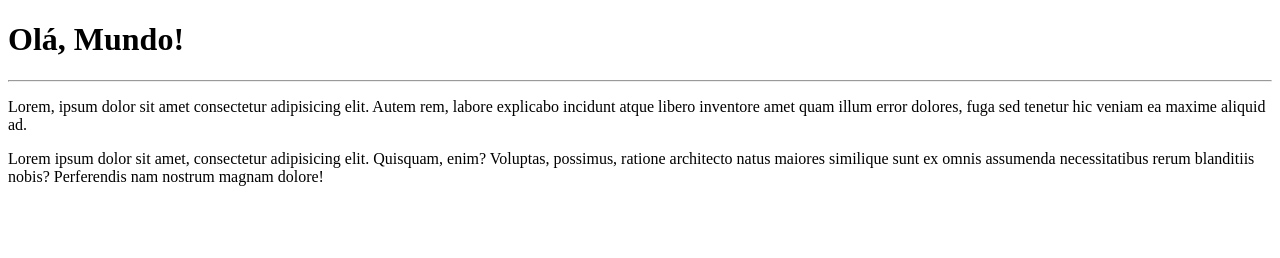
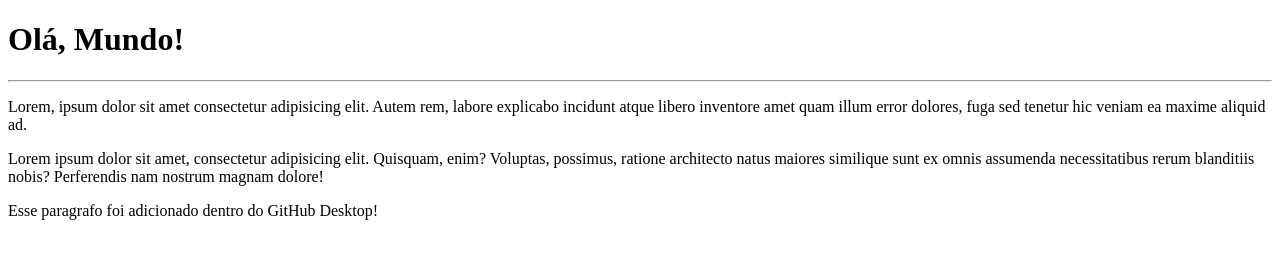
Before and after one commit to ThiagoAntunes94/Ola-Mundo, a plain HTML site: page site-exemplo/index.html in a window 1280 px wide. Drawn offline with Linux system fonts and the light colour scheme.

Commit message:
mudei o arquivo index

```diff
--- a/site-exemplo/index.html
+++ b/site-exemplo/index.html
@@ -11,5 +11,6 @@
     <hr>
     <p>Lorem, ipsum dolor sit amet consectetur adipisicing elit. Autem rem, labore explicabo incidunt atque libero inventore amet quam illum error dolores, fuga sed tenetur hic veniam ea maxime aliquid ad.</p>
     <p>Lorem ipsum dolor sit amet, consectetur adipisicing elit. Quisquam, enim? Voluptas, possimus, ratione architecto natus maiores similique sunt ex omnis assumenda necessitatibus rerum blanditiis nobis? Perferendis nam nostrum magnam dolore!</p>
+    <p>Esse paragrafo foi adicionado dentro do GitHub Desktop!</p>
 </body>
 </html>
```
